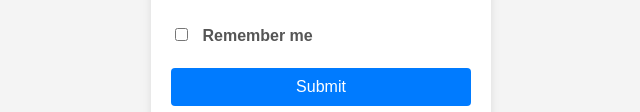
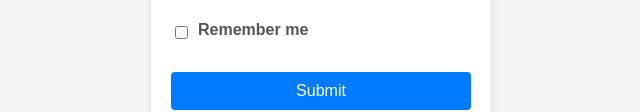
Before and after one commit to acciojob/remember-me-login-form-Mukul1598, a website: page main.html in a window 1280 px wide. Shown: the part 462-574 px from the top of the page, without its empty margins (319-959 px from the left). Drawn offline with Linux system fonts and the light colour scheme.

Commit message:
created a submission

```diff
--- a/main.html
+++ b/main.html
@@ -1,43 +1,29 @@
 <!DOCTYPE html>
-<html>
-
+<html lang="en">
 <head>
     <meta charset="UTF-8">
     <meta name="viewport" content="width=device-width, initial-scale=1.0">
     <title>Login Form</title>
     <link rel="stylesheet" href="styles.css">
 </head>
-
 <body>
 	<!-- the entire body must be written by student -->
-
     <h1>Login Form</h1>
-
     <form id="loginForm">
-
         <label for="username">Username:</label>
-
         <input type="text" id="username" placeholder="Username">
-
         <br>
-
         <label for="password">Password:</label>
-
         <input type="password" id="password" placeholder="Password">
-
         <br>
-
-		<label for="checkbox">
+        <div class="checkbox-container">
             <input type="checkbox" id="checkbox">
-            Remember me
-        </label>
+            <label for="checkbox">Remember me</label>
+        </div>
         <br>
         <input type="submit" id="submit" value="Submit">
     </form>
     <button id="existing" style="display: none;">Login as existing user</button>
-    <script type="text/javascript" src="./script.js">
-</script>
-
+    <script type="text/javascript" src="./script.js"></script>
 </body>
-
 </html>
--- a/styles.css
+++ b/styles.css
@@ -41,7 +41,13 @@ input[type="password"] {
     box-sizing: border-box;
 }
 
-input[type="checkbox"] {
+.checkbox-container {
+    display: flex;
+    align-items: center;
+    margin-bottom: 10px;
+}
+
+.checkbox-container input[type="checkbox"] {
     margin-right: 10px;
 }
 
```
Lines whose indentation alone changed are shown as unchanged.
